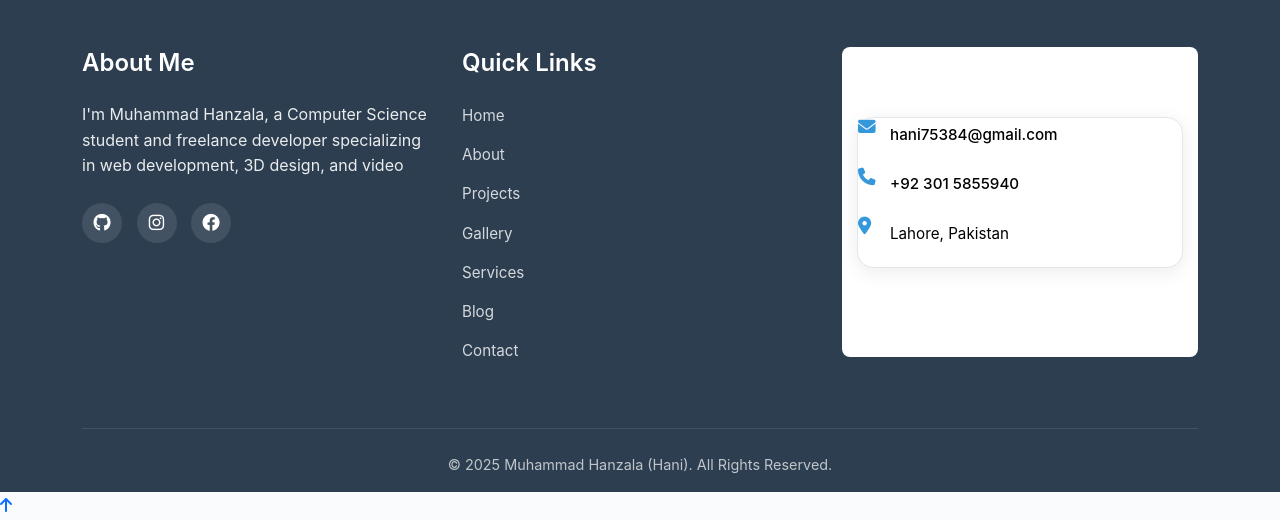
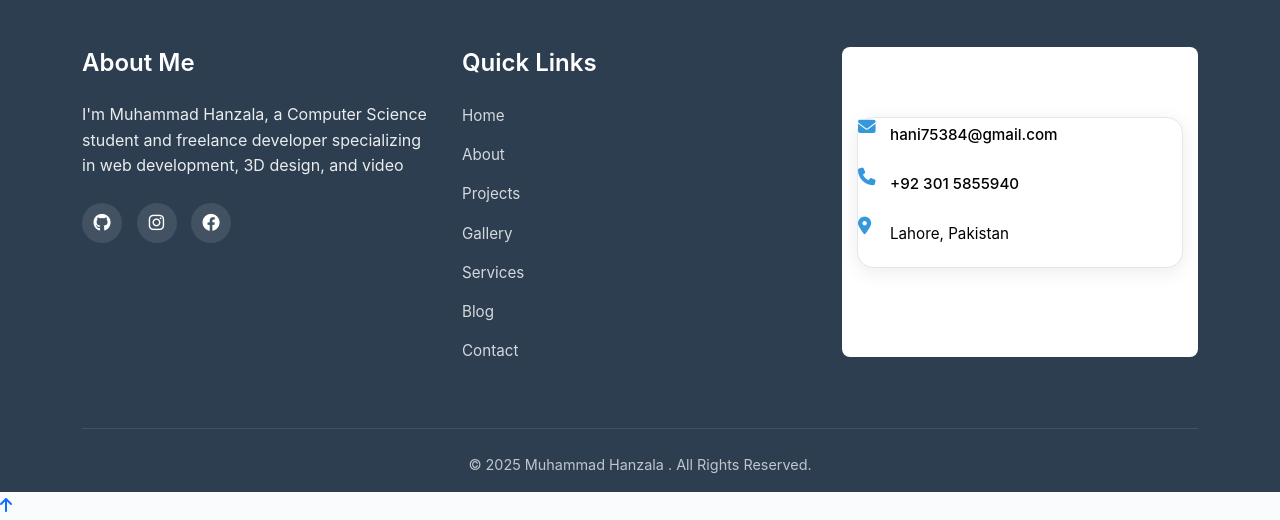
Before and after one commit to Muhammad-Hanzala103/Portfolio-Site, a Flask app: page /about in a window 1280 px wide. Shown: the part 3163-3683 px from the top of the page. Run offline with Flask 3, Linux system fonts and the light colour scheme; tables that the repository leaves empty hold one stand-in row (values such as "Sample post"); some libraries are stand-ins or nearby versions.

Commit message:
docs: remove nickname from copyright notice in footer

```diff
--- a/templates/base.html
+++ b/templates/base.html
@@ -439,7 +439,7 @@
                 </div>
             </div>
             <div class="copyright">
-                <p>&copy; {{ now.year }} Muhammad Hanzala (Hani). All Rights Reserved.</p>
+                <p>&copy; {{ now.year }} Muhammad Hanzala . All Rights Reserved.</p>
             </div>
         </div>
     </footer>
```
